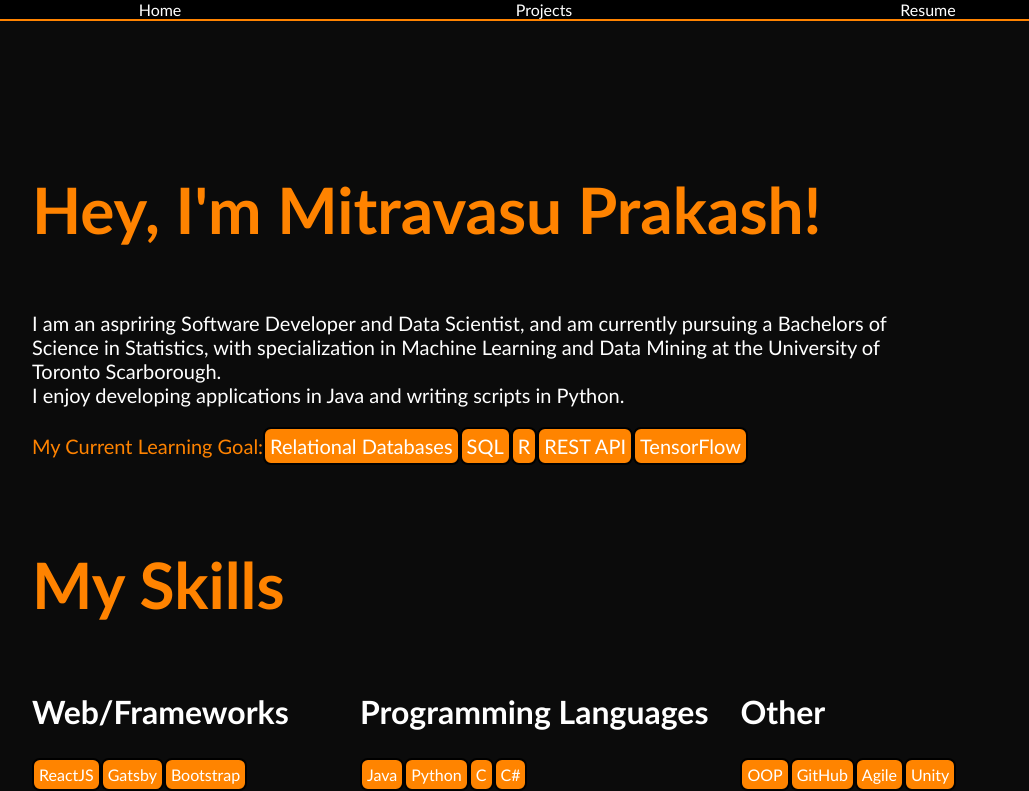
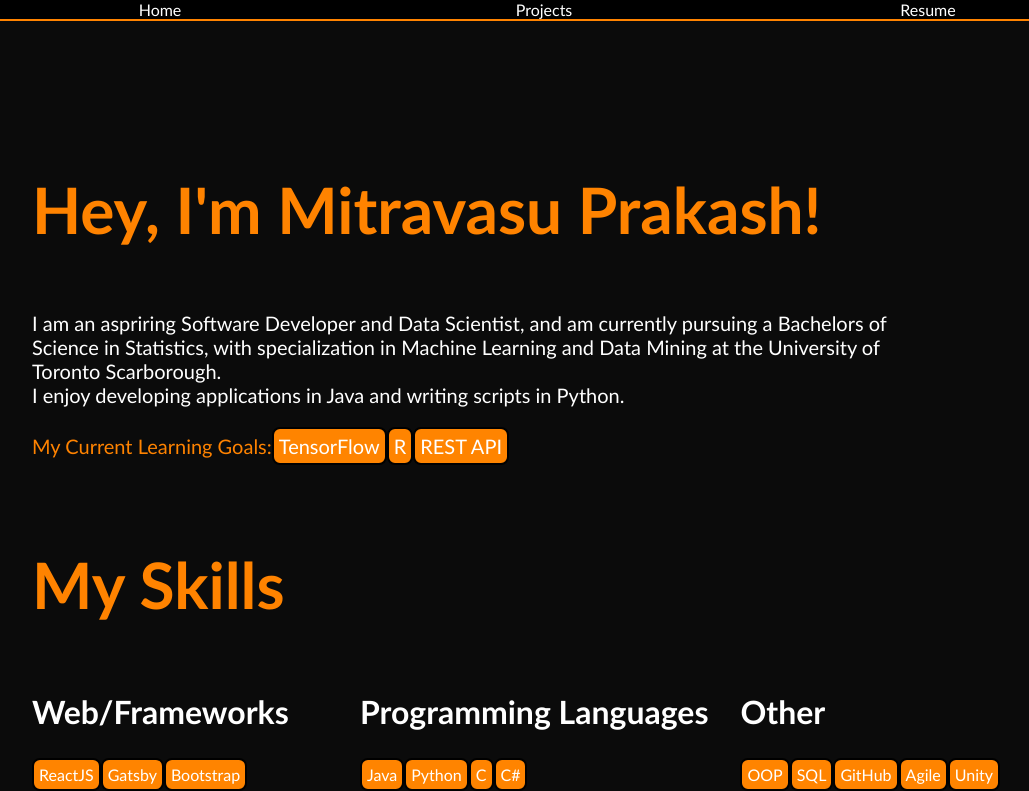
Before and after one commit to Mitravasu/PortfolioSite, a React (Create React App) app: page / in a window 1280 px wide. Shown: the top 791 px of the page, without its empty margins (96-1125 px from the left). Built offline with nearby package versions, Linux system fonts and the light colour scheme; the HTML template or start-up script is replaced by a standard one.

Commit message:
fixed some grammers and moved learning skills to learned skills

```diff
--- a/src/pages/Home.js
+++ b/src/pages/Home.js
@@ -16,9 +16,9 @@ function Home() {
           I am an aspriring Software Developer and Data Scientist, and am currently pursuing a Bachelors of Science in Statistics, with specialization in Machine Learning and Data Mining at the University of Toronto Scarborough.
           <br />I enjoy developing applications in Java and writing scripts in Python.
         </p>
-        <span class='Learn'><span class='LearnGoal'>My Current Learning Goal: </span>
-          <span class='LearnSkill'>Relational Databases</span><span class='LearnSkill'>SQL</span><span class='LearnSkill'>R</span><span class='LearnSkill'>REST API</span>
-          <span class='LearnSkill'>TensorFlow</span></span>
+        <span class='Learn'><span class='LearnGoal'>My Current Learning Goals: </span>
+          <span class='LearnSkill'>TensorFlow</span><span class='LearnSkill'>R</span><span class='LearnSkill'>REST API</span>
+        </span>
       </div>
       <div class="SkillsSpace">
         <h1>My Skills</h1>
@@ -51,6 +51,7 @@ function Home() {
             <h2>Other</h2>
             <ul>
               <li>OOP</li>
+              <li>SQL</li>
               <li>GitHub</li>
               <li>Agile</li>
               <li>Unity</li>
@@ -59,6 +60,7 @@ function Home() {
               <li>SVN</li>
               <li>Google Cloud Platform</li>
               <li>JSON</li>
+              <li>Relational Databases</li>
             </ul>
           </div>
 
```
